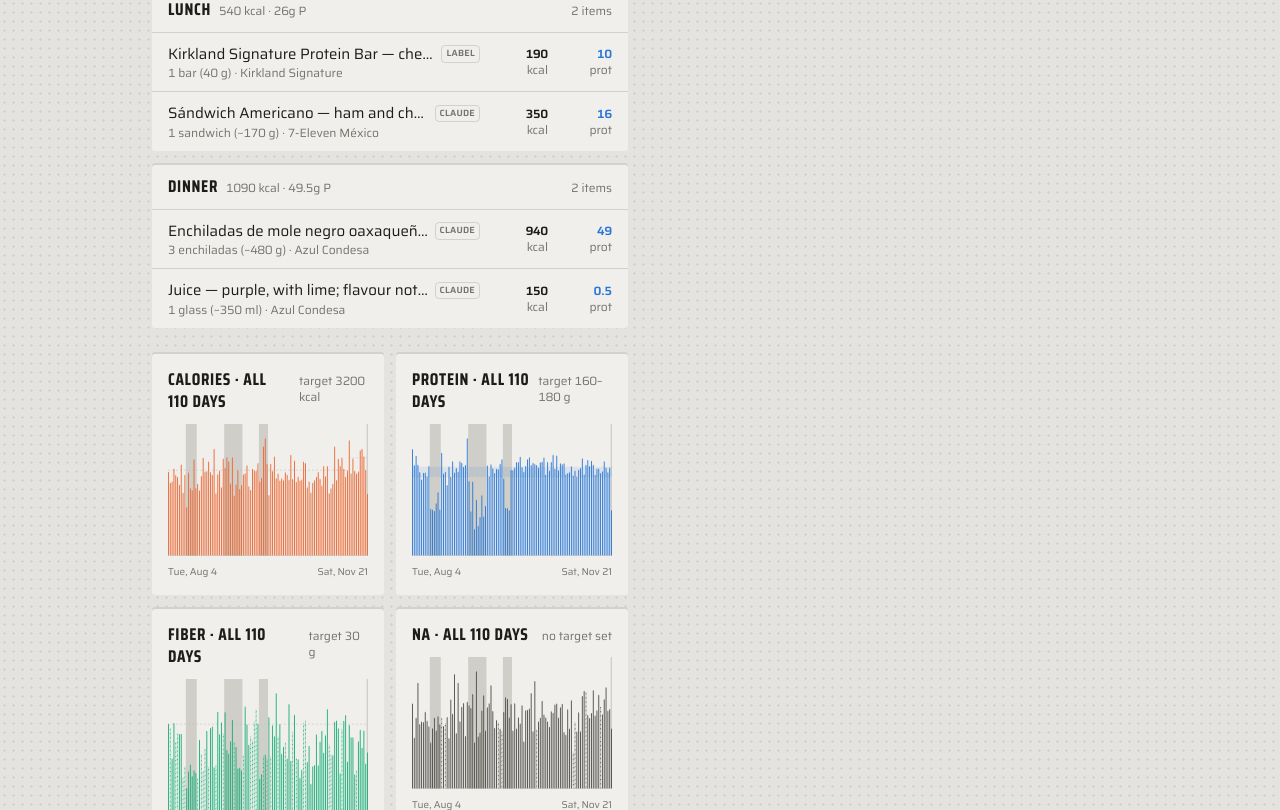
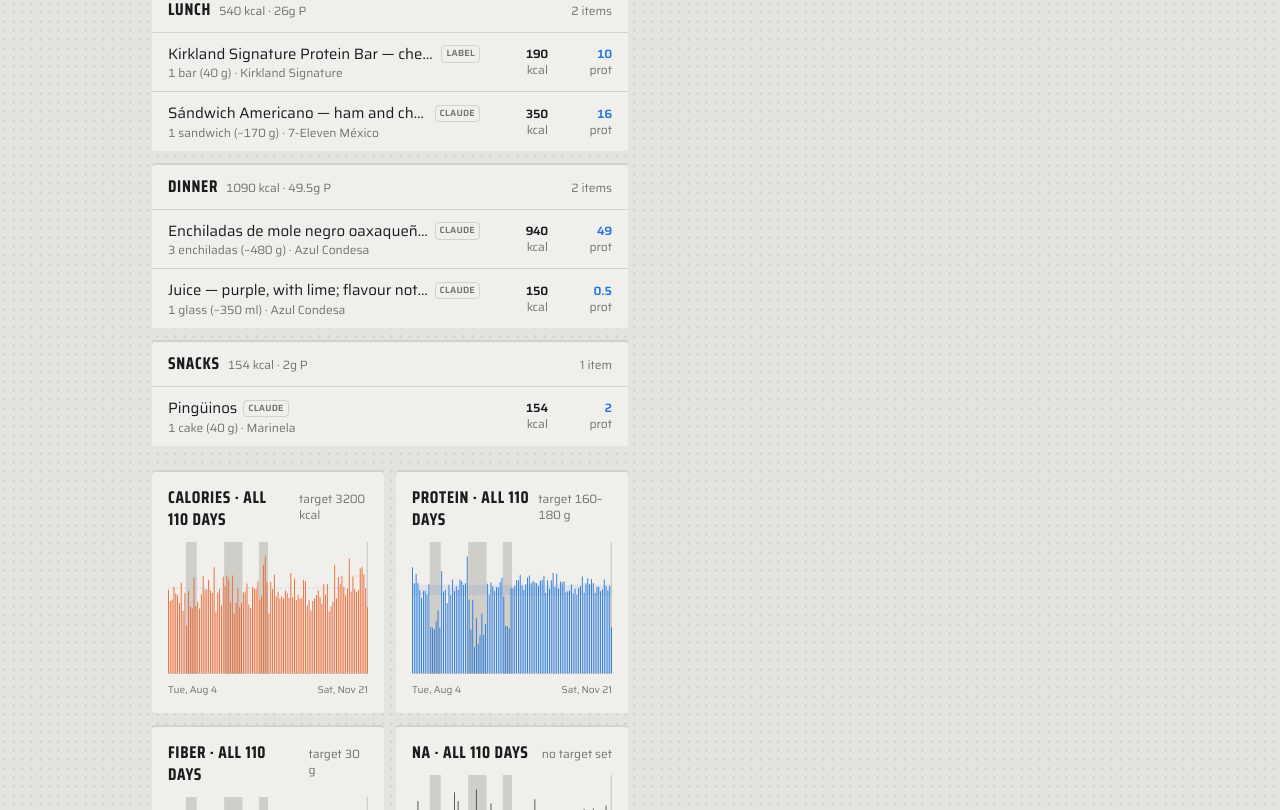
Before and after one commit to soldoutbudokan/Health, a Next.js app: page /Health/ in a window 1280 px wide. Shown: the part 1990-2800 px from the top of the page. Built offline with nearby package versions, Linux system fonts and the light colour scheme.

Commit message:
Log Nov 21 snack: Marinela Pingüinos, added to the catalog

```diff
--- a/src/data/staples.ts
+++ b/src/data/staples.ts
@@ -1597,6 +1597,17 @@ export const STAPLE_FOODS: Food[] = [
     tags: ["crispy squares", "smores", "s'mores", "madegood", "made good", "rice crisp", "bar", "snack", "packaged"],
   },
   {
+    id: "pkg-marinela-pinguinos",
+    name: "Pingüinos",
+    brand: "Marinela",
+    source: "claude",
+    per: "1 cake (40 g)",
+    gramsPerServing: 40,
+    macros: { calories: 154, protein: 2, carbs: 24, fat: 6, sodium: 150 },
+    note: "Calories and macros from the Mexican entry on FatSecret, Nov 21; no panel was seen. Sodium is borrowed from the Chilean 40 g Pingüino panel (149 mg), since no Mexican figure turned up, so call it 100–200 mg. Fibre and sugar are left blank for want of a source.",
+    tags: ["pinguinos", "pingüinos", "marinela", "snack cake", "chocolate", "cake", "mexico", "snack", "packaged"],
+  },
+  {
     id: "pkg-kelloggs-rice-krispies-square-original",
     name: "Rice Krispies Squares",
     variant: "Original",
```
Also changed, not shown: data/log.csv.
